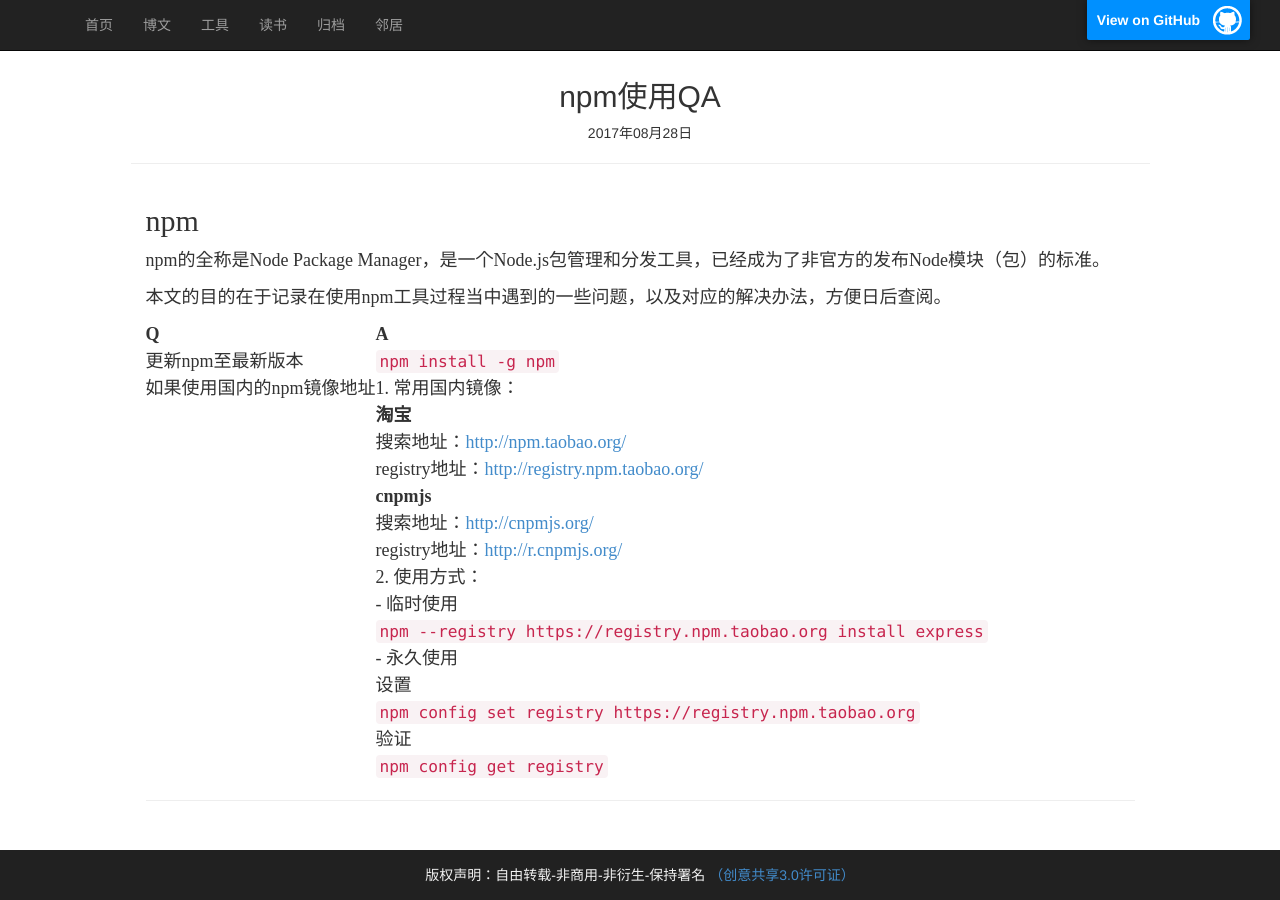
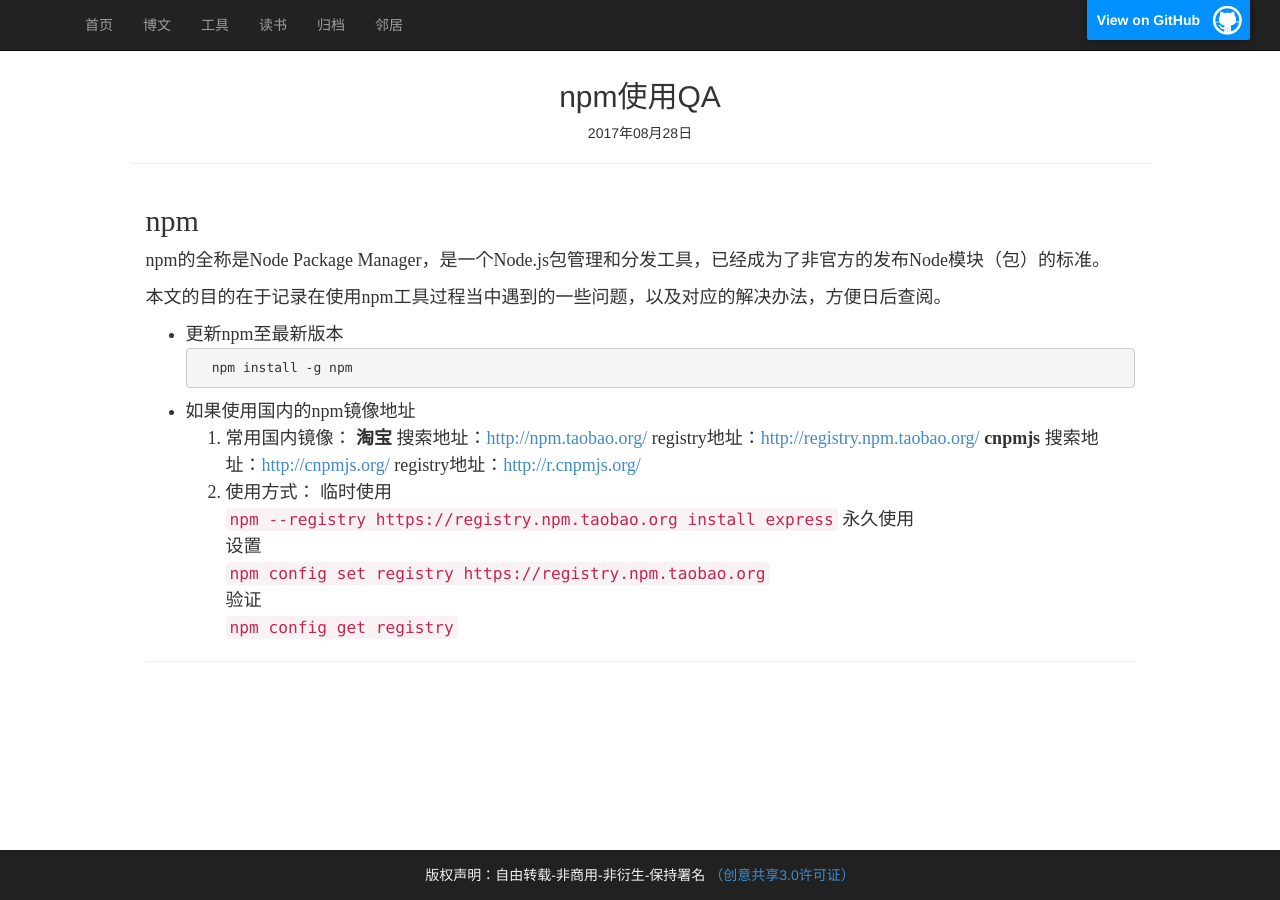
Before and after one commit to sheleng/sheleng.github.io, a Jekyll site: the page built from _posts/blogs/2017-08-28-npm-qa.md, in a window 1280 px wide. Built offline with Jekyll 4.4.1, drawn with Linux system fonts in a browser that asks for light colours; comment, search, counter and statistics services are not loaded.

Commit message:
添加博文《npm使用QA》

````diff
--- a/_posts/blogs/2017-08-28-npm-qa.md
+++ b/_posts/blogs/2017-08-28-npm-qa.md
@@ -11,16 +11,19 @@
 
 本文的目的在于记录在使用npm工具过程当中遇到的一些问题，以及对应的解决办法，方便日后查阅。
 
-|  Q  |  A  |
-| --- |---- |
-| 更新npm至最新版本 | `npm install -g npm` |
-| 如果使用国内的npm镜像地址 | 1. 常用国内镜像：|
-|                       | **淘宝** |
-|                       | 搜索地址：[http://npm.taobao.org/](http://npm.taobao.org/) |
-|                       | registry地址：[http://registry.npm.taobao.org/](http://registry.npm.taobao.org/) |
-|                       | **cnpmjs** |
-|                       | 搜索地址：[http://cnpmjs.org/](http://cnpmjs.org/) |
-|                       | registry地址：[http://r.cnpmjs.org/](http://r.cnpmjs.org/) |
-|                       | 2. 使用方式： |
-|                       | - 临时使用 <br>`npm --registry https://registry.npm.taobao.org install express` |
-|                       | - 永久使用 <br>设置<br>`npm config set registry https://registry.npm.taobao.org`<br>验证<br>`npm config get registry` |
+- 更新npm至最新版本
+```
+    npm install -g npm
+```
+
+- 如果使用国内的npm镜像地址
+    1. 常用国内镜像：
+        **淘宝**
+        搜索地址：[http://npm.taobao.org/](http://npm.taobao.org/)
+        registry地址：[http://registry.npm.taobao.org/](http://registry.npm.taobao.org/)
+        **cnpmjs**
+        搜索地址：[http://cnpmjs.org/](http://cnpmjs.org/)
+        registry地址：[http://r.cnpmjs.org/](http://r.cnpmjs.org/)
+    2. 使用方式：
+        临时使用 <br>`npm --registry https://registry.npm.taobao.org install express`
+        永久使用 <br>设置<br>`npm config set registry https://registry.npm.taobao.org`<br>验证<br>`npm config get registry`
````
